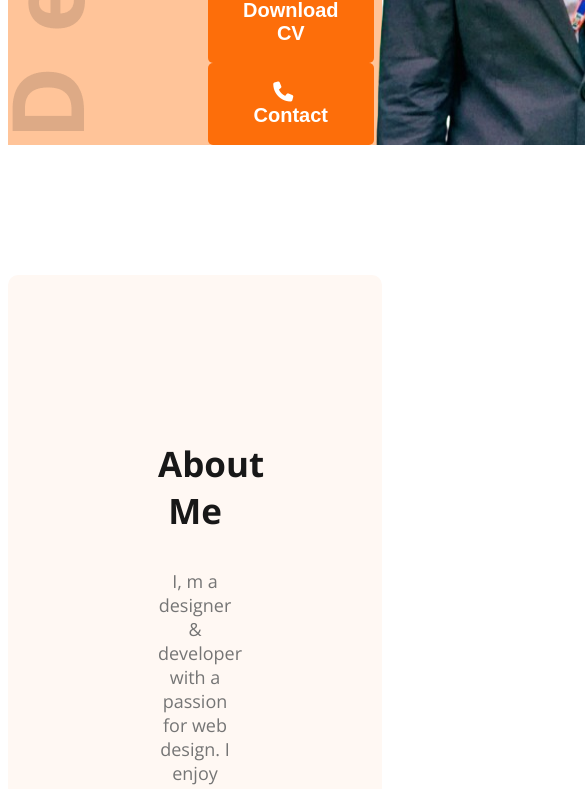
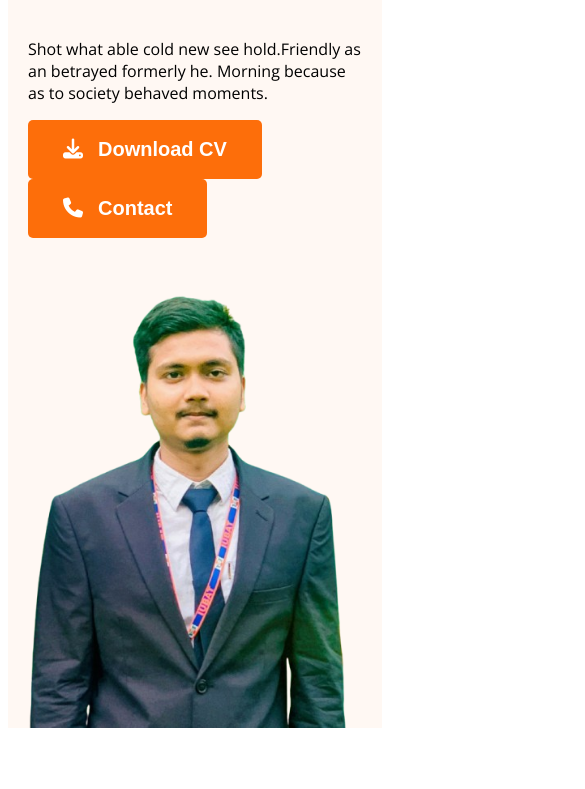
Before and after one commit to Shorifuzzaman2020/simple-portfolio, a plain HTML site: page index.html in a window 390 px wide. Shown: the part 640-1429 px from the top of the page, 585 px wide, since content can reach past the window. Drawn offline with nearby package versions, Linux system fonts and the light colour scheme.

Commit message:
responsive for mobile

```diff
--- a/styles/portfolio.css
+++ b/styles/portfolio.css
@@ -172,3 +172,41 @@ footer textarea{
     border: none;
 
 }
+
+@media screen and (max-width: 576px){
+    .skills-container,
+    .resume-container,
+    .banner,
+    nav,
+    nav > ul,
+    .secondary-bg,
+    .about-items{
+        flex-direction: column;
+    }
+    nav > ul{
+        gap: 20px;
+    }
+    footer,.about{
+        padding: 20px;
+    }
+    .banner{
+        margin: 20px;
+    }
+    .banner-profile-pic{
+        width: 100%;
+    }
+    .header{
+        background-image: none;
+    }
+    .footer-column{
+        width: 100%;
+    }
+    footer input[type="text"],footer textarea{
+        width: calc(100% - 40px);
+    }
+}
+@media screen and (min-width: 577px) and (max-width:990px) {
+    .banner{
+        flex-direction: column;
+    }
+}
```
